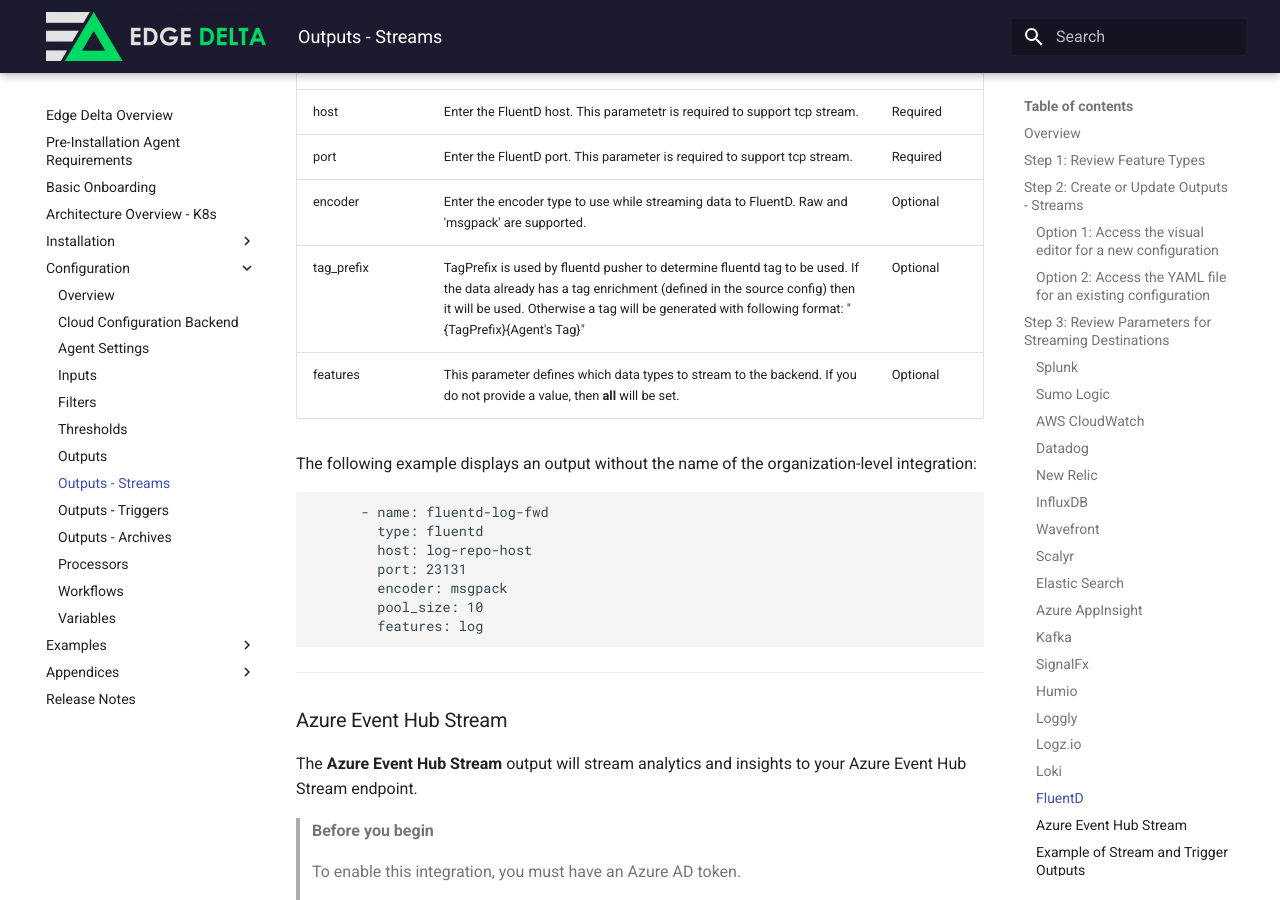
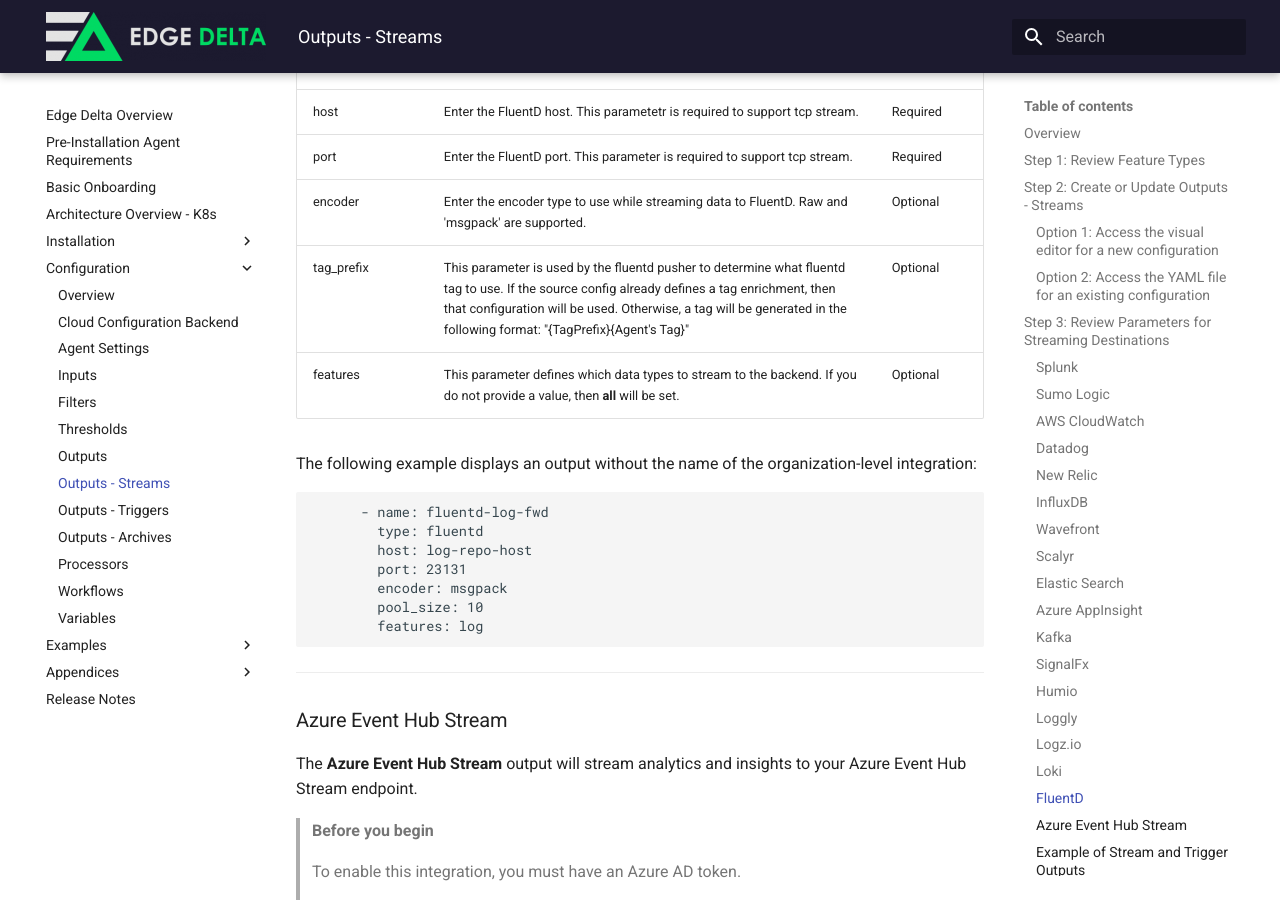
Before and after one commit to edgedelta/docs, an MkDocs documentation site: the page built from docs/configuration/outputs-streams.md, in a window 1280 px wide and 900 px high, scrolled down 21786 px. Built offline with MkDocs 1.6.1 and Material for MkDocs 9.7.7, drawn with Linux system fonts in a browser that asks for light colours.

Commit message:
Update outputs-streams.md

```diff
--- a/docs/configuration/outputs-streams.md
+++ b/docs/configuration/outputs-streams.md
@@ -714,7 +714,7 @@ Review the following parameters that you can configure in the Edge Delta Admin p
 | host | Enter the FluentD host. This parametetr is required to support tcp stream. | Required |
 | port | Enter the FluentD port. This parameter is required to support tcp stream. | Required |
 | encoder | Enter the encoder type to use while streaming data to FluentD. Raw and 'msgpack' are supported. | Optional |
-| tag_prefix | TagPrefix is used by fluentd pusher to determine fluentd tag to be used. If the data already has a tag enrichment (defined in the source config) then it will be used. Otherwise a tag will be generated with following format: "{TagPrefix}{Agent's Tag}" | Optional |
+| tag_prefix | This parameter is used by the fluentd pusher to determine what fluentd tag to use. If the source config already defines a tag enrichment, then that configuration will be used. Otherwise, a tag will be generated in the following format: "{TagPrefix}{Agent's Tag}" | Optional |
 | features | This parameter defines which data types to stream to the backend. If you do not provide a value, then **all** will be set.  | Optional |
 
 The following example displays an output without the name of the organization-level integration:
```
